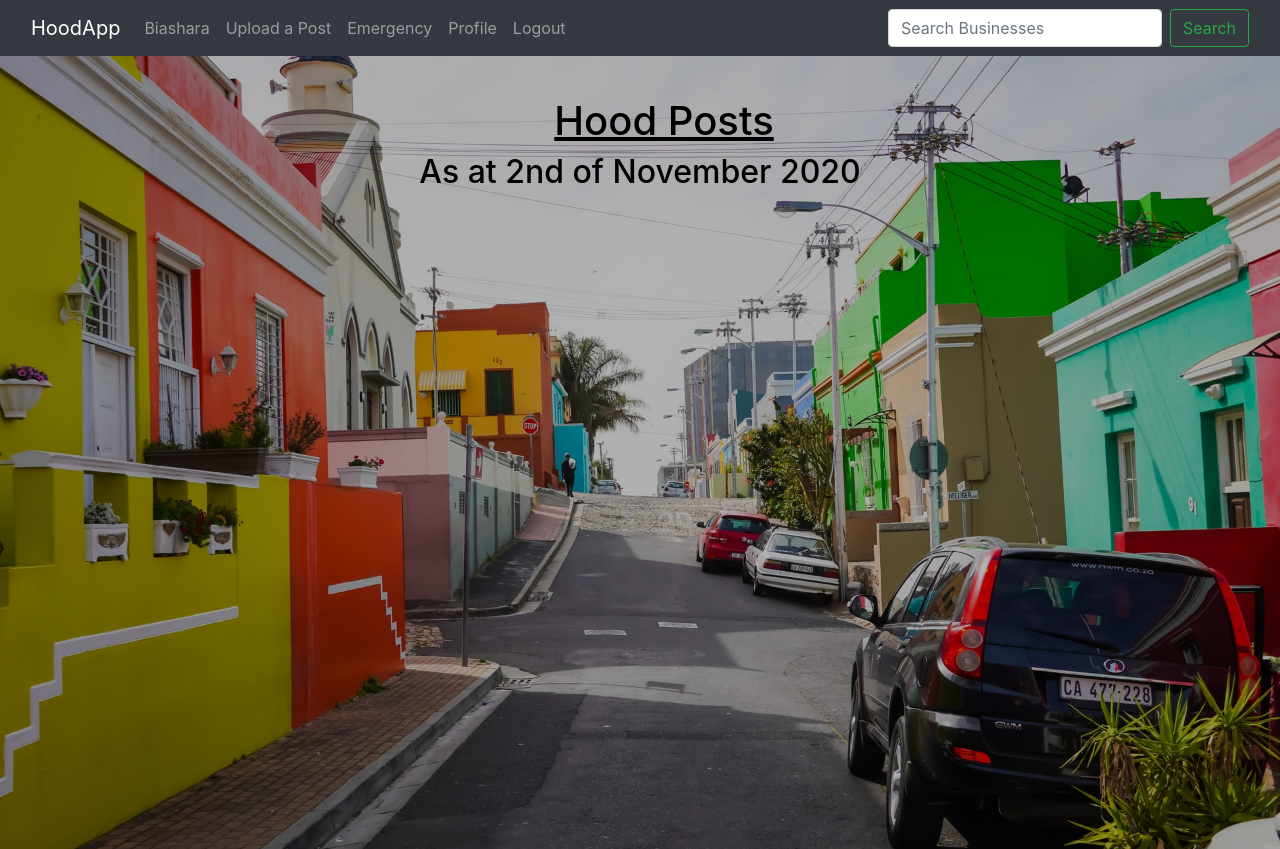
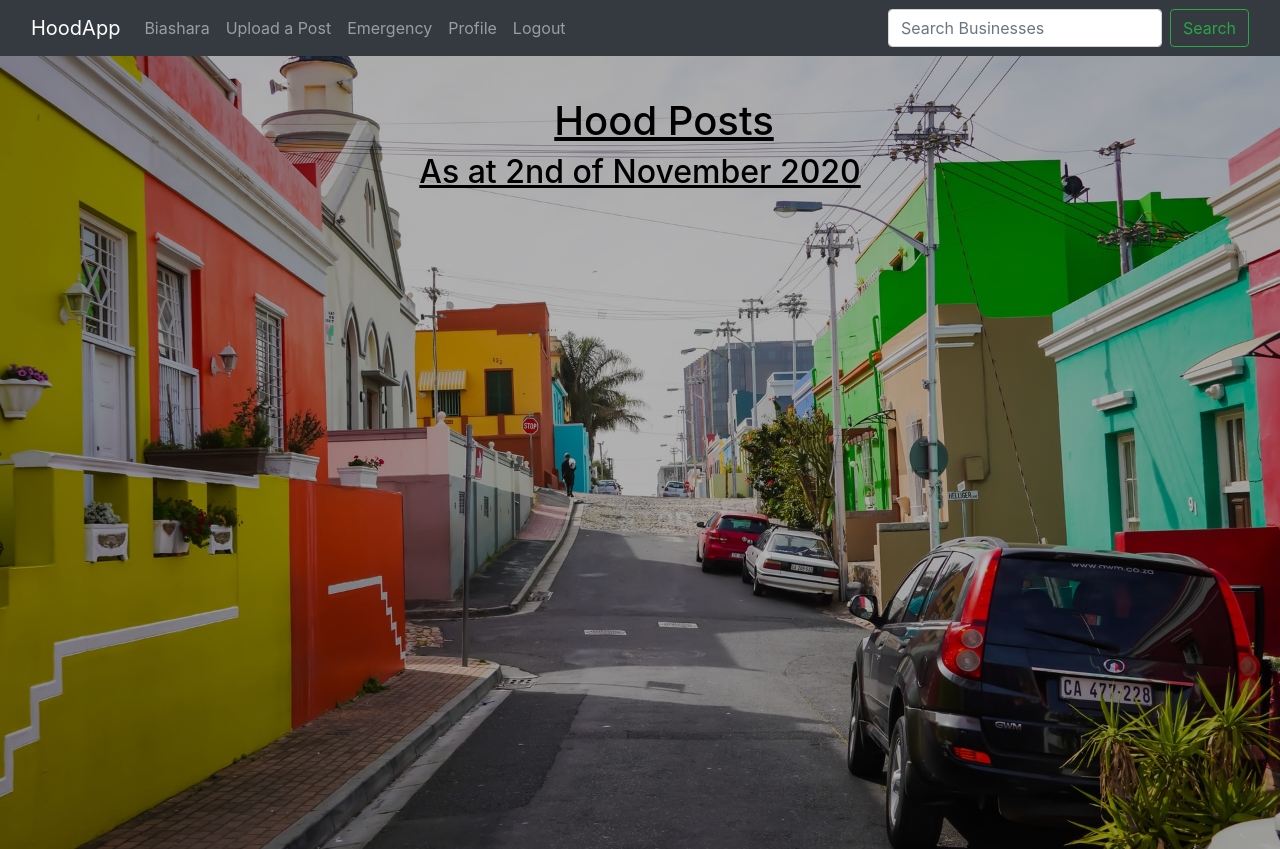
Before and after one commit to JohnKarima/hood, a Django app: page / in a window 1280 px wide. Run offline with Django 3.2, Linux system fonts and the light colour scheme; the visitor is signed in with stand-in values (Sample User, id 1); data that the repository does not hold is empty; some libraries are stand-ins or nearby versions.

```diff
--- a/hoodapp/templates/index.html
+++ b/hoodapp/templates/index.html
@@ -8,7 +8,7 @@
 
 <div class="container text-center">
     <h1 class=" ml-5 pt-5  underline off-white">Hood Posts</h1>
-    <h2 class="off-white">As at {% now "jS \o\f F" %} 2020</h2><br>
+    <h2 class="off-white underline">As at {% now "jS \o\f F" %} 2020</h2><br>
 </div>
 
 <div class="container">
```
